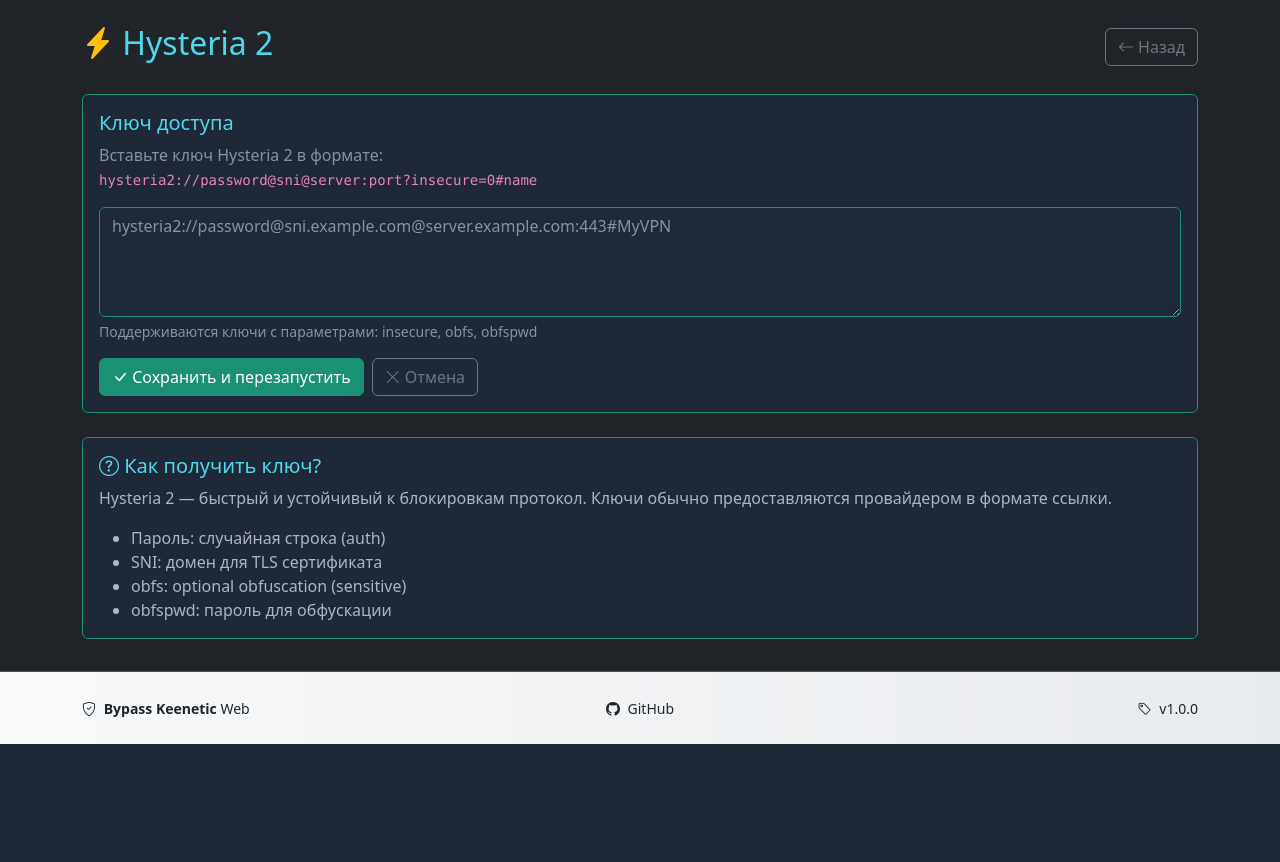
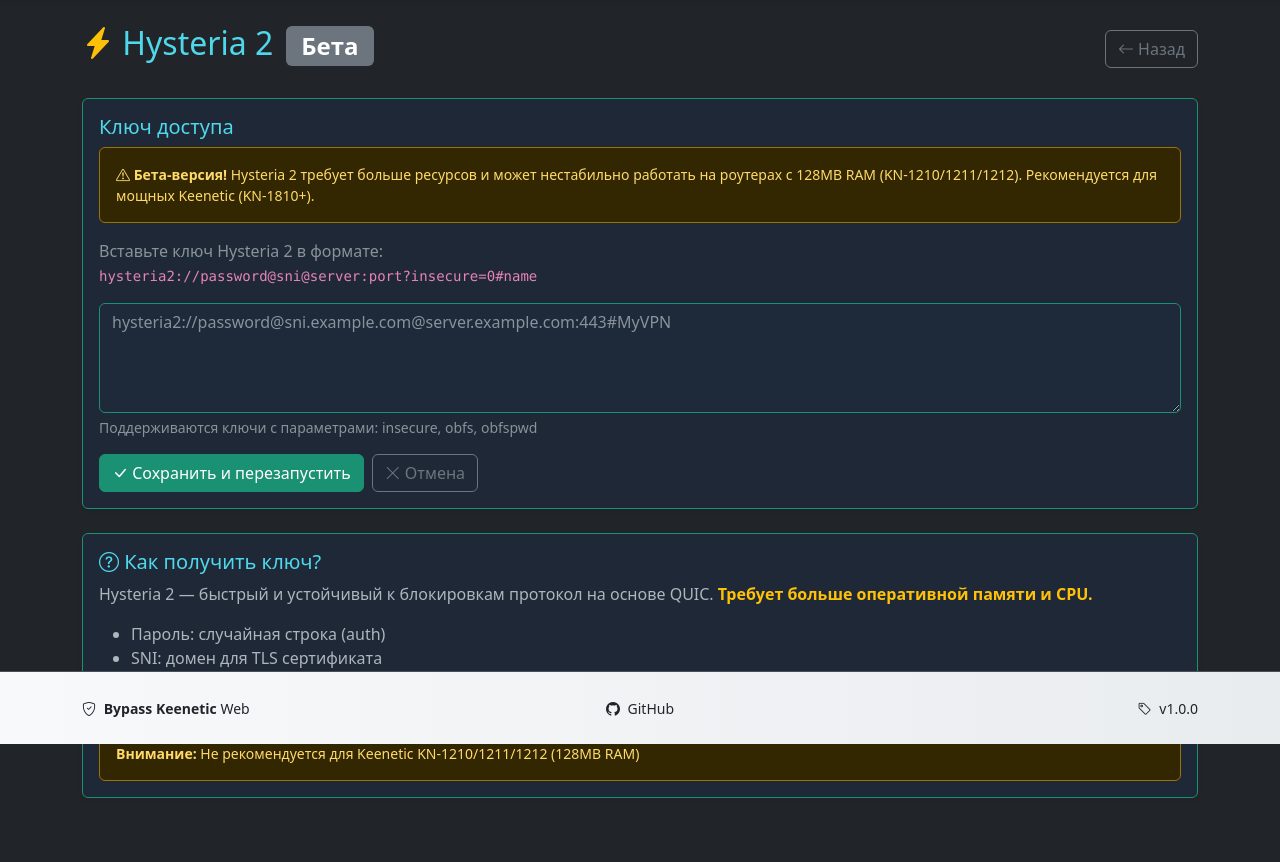
Before and after one commit to royfincher25-source/bypass_keenetic_web, a Flask app: page /keys/hysteria2 in a window 1280 px wide. Shown: the part 56-918 px from the top of the page. Before the commit the page ends 800 px from the top, so only its background shows below. Run offline with Flask 3, Linux system fonts and the light colour scheme; the visitor is signed in with stand-in values (Sample User, id 1).

Commit message:
ui: add Beta status to Hysteria 2
- Added 'Бета' badge to Hysteria 2 card in keys.html
- Added 'Бета' badge to Hysteria 2 header in key_generic.html
- Added warning alert about resource requirements (128MB RAM)
- Added warning in help section about KN-1210/1211/1212 compatibility

```diff
--- a/src/web_ui/templates/key_generic.html
+++ b/src/web_ui/templates/key_generic.html
@@ -11,6 +11,7 @@
             <i class="bi bi-circle-fill text-success"></i> VLESS
         {% elif service == 'hysteria2' %}
             <i class="bi bi-lightning-charge-fill text-warning"></i> Hysteria 2
+            <span class="badge bg-secondary ms-1">Бета</span>
         {% elif service == 'trojan' %}
             <i class="bi bi-circle-fill text-info"></i> Trojan
         {% elif service == 'tor' %}
@@ -69,6 +70,9 @@
             </div>
 
             {% elif service == 'hysteria2' %}
+            <div class="alert alert-warning small" role="alert">
+                <i class="bi bi-exclamation-triangle"></i> <strong>Бета-версия!</strong> Hysteria 2 требует больше ресурсов и может нестабильно работать на роутерах с 128MB RAM (KN-1210/1211/1212). Рекомендуется для мощных Keenetic (KN-1810+).
+            </div>
             <p class="card-text text-muted">
                 Вставьте ключ Hysteria 2 в формате:<br>
                 <code>hysteria2://password@sni@server:port?insecure=0#name</code>
@@ -167,14 +171,18 @@ bridge obfs4 192.0.2.2:8443 ... cert=... iat-mode=..."
 
         {% elif service == 'hysteria2' %}
         <p class="card-text">
-            Hysteria 2 — быстрый и устойчивый к блокировкам протокол.
-            Ключи обычно предоставляются провайдером в формате ссылки.
+            Hysteria 2 — быстрый и устойчивый к блокировкам протокол на основе QUIC.
+            <strong class="text-warning">Требует больше оперативной памяти и CPU.</strong>
         </p>
         <ul class="mb-0">
             <li>Пароль: случайная строка (auth)</li>
             <li>SNI: домен для TLS сертификата</li>
-            <li>obfs: optional obfuscation (sensitive)</li>            <li>obfspwd: пароль для обфускации</li>
+            <li>obfs: optional obfuscation (sensitive)</li>
+            <li>obfspwd: пароль для обфускации</li>
         </ul>
+        <div class="alert alert-warning small mt-2 mb-0" role="alert">
+            <strong>Внимание:</strong> Не рекомендуется для Keenetic KN-1210/1211/1212 (128MB RAM)
+        </div>
 
         {% elif service == 'trojan' %}
         <p class="card-text">
--- a/src/web_ui/templates/keys.html
+++ b/src/web_ui/templates/keys.html
@@ -22,6 +22,7 @@
                                 <i class="bi bi-circle-fill text-success"></i> VLESS
                             {% elif service_id == 'hysteria2' %}
                                 <i class="bi bi-lightning-charge-fill text-warning"></i> Hysteria 2
+                                <span class="badge bg-secondary ms-1">Бета</span>
                             {% elif service_id == 'shadowsocks' %}
                                 <i class="bi bi-circle-fill text-warning"></i> Shadowsocks
                             {% elif service_id == 'trojan' %}
```
